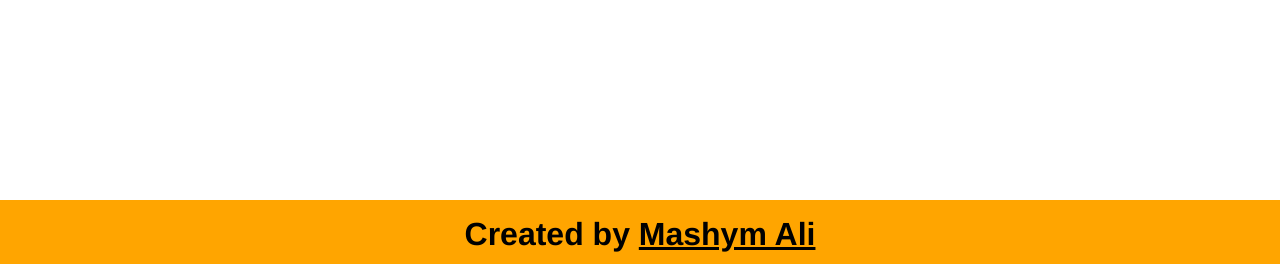
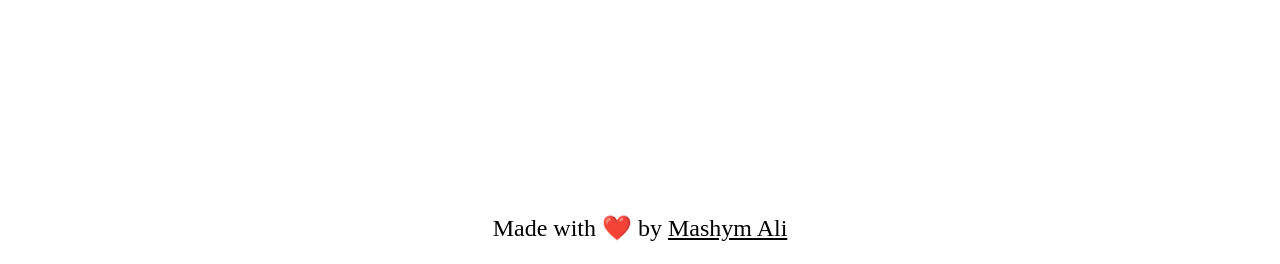
Before and after one commit to MashymAli/basic-calculator, a PHP site: page / in a window 1280 px wide. Shown: the part 536-800 px from the top of the page. Run offline with PHP 8.4, Linux system fonts and the light colour scheme.

Commit message:
added footer

```diff
--- a/css/style.css
+++ b/css/style.css
@@ -51,21 +51,18 @@ button{
 }
 
 
-#footer {
-    position:fixed;
-    left:0rem;
-    bottom:0rem;
-    height:4rem;
-    width:100%;
-    background:orange;
-    font-family:'Franklin Gothic Medium', 'Arial Narrow', Arial, sans-serif;
+footer{
+    position: absolute;
+    bottom: 0;
+    width: 100%;
+    height: 50px;
+}
+
+footer p{
     text-align: center;
- }
+    font-size: 1.5rem;
+}
 
- #fcontent{
-    padding-top: 1rem;
- }
-
- h1 a{
+footer a{
     color: black;
- }
+}
--- a/index.html
+++ b/index.html
@@ -14,60 +14,40 @@
         <h1>Simple Calculator</h1>
 
         <div class="calculator" >
-
             <input type="text" id="screen" name="screen" readonly>
-
             <table>
-
                 <tr>
                     <td><button>7</button></td>
                     <td><button>8</button></td>
                     <td><button>9</button></td>
                     <td><button>x</button></td>
                 </tr>
-
                 <tr>
                     <td><button>4</button></td>
                     <td><button>5</button></td>
                     <td><button>6</button></td>
                     <td><button>/</button></td>
                 </tr>
-
                 <tr>
                     <td><button>1</button></td>
                     <td><button>2</button></td>
                     <td><button>3</button></td>
                     <td><button>+</button></td>
                 </tr>
-
                 <tr>
                     <td ><button id="equals">=</button></td>
                     <td><button>0</button></td>
                     <td><button>C</button></td>
                     <td><button>-</button></td>
                 </tr>
-
-
             </table>
-
         </div>
     </div>
 
-    <footer>
-        <div id="footer">
-            <h1 id="fcontent"> Created by <a href="https://github.com/MashymAli" target="_blank">Mashym Ali</a></h1>
-        </div>
-    </footer>
-
-
-
-
-
+   <footer>
+    <p>Made with ❤️ by <a href="https://github.com/MashymAli">Mashym Ali</a></p>
+</footer>
 
     <script src="JS/index.js"></script>
-
-
-
-
 </body>
 </html>
```
